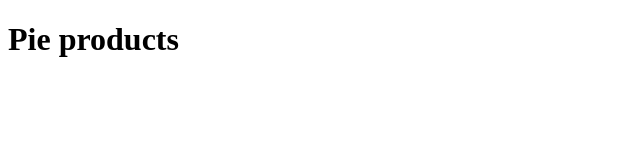
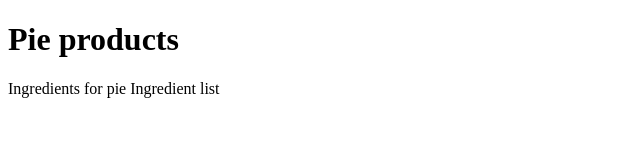
Before and after one commit to DavidBanksTech/PieDemo, a plain HTML site: page Index.html in a window 1280 px wide. Shown: the whole page, without its empty margins (0-640 px from the left). Drawn offline with Linux system fonts and the light colour scheme.

Commit message:
v1.1 bug fix
bug fix to index.html

```diff
--- a/Index.html
+++ b/Index.html
@@ -6,5 +6,7 @@
 </head>
 <body>
 <h1>Pie products</h1>
+    Ingredients for pie
+    Ingredient list
 </body>
 </html>
```
